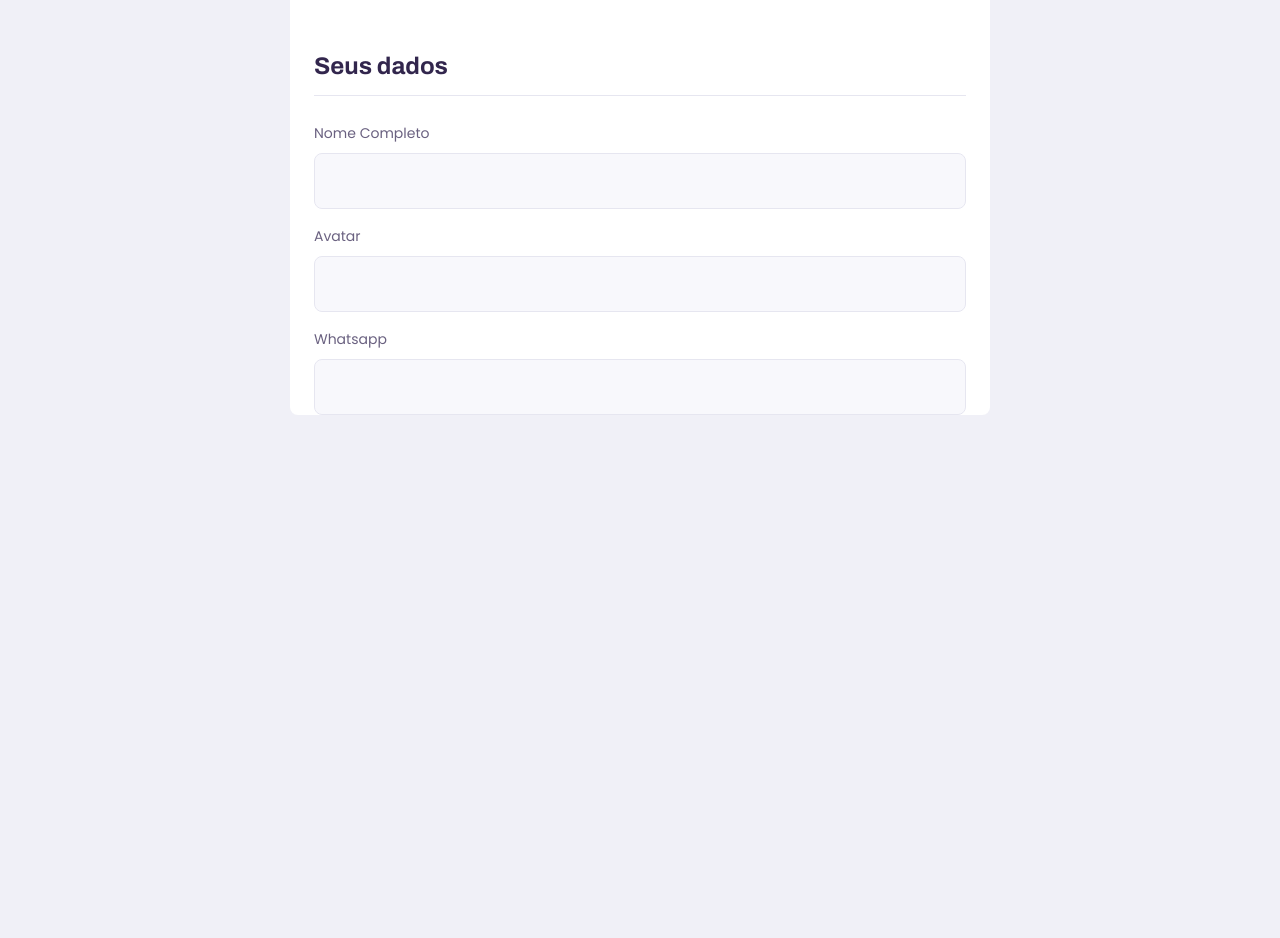
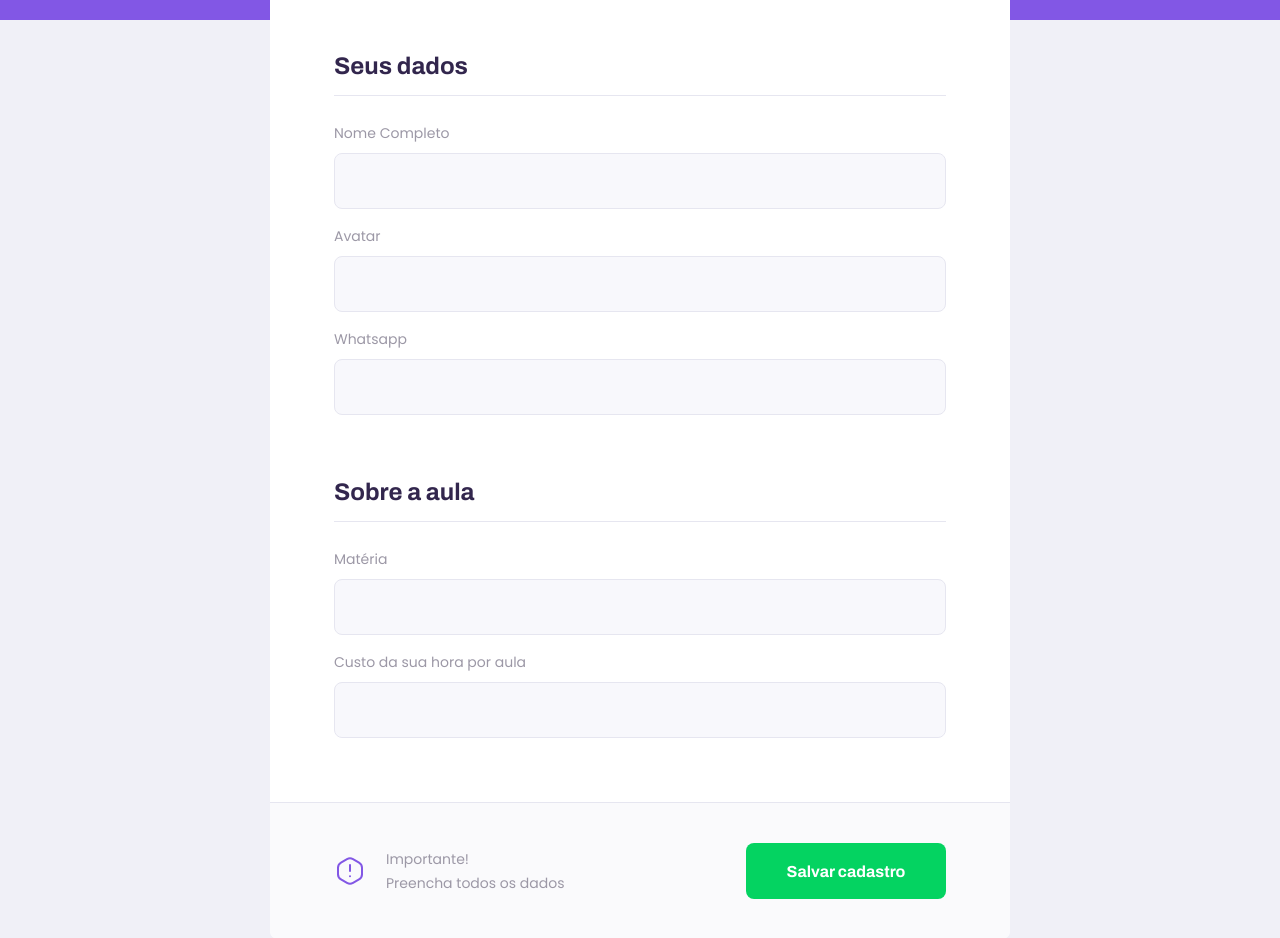
Before and after one commit to henriquechavesm/proffy-booster, a React (Create React App) app in the folder web/: page /teach in a window 1280 px wide. Shown: the part 320-1258 px from the top of the page. Before the commit the page ends 800 px from the top, so only its background shows below. Built offline with nearby package versions, Linux system fonts and the light colour scheme.

Commit message:
Create first two fieldsets of TeacherForm

```diff
--- a/web/src/pages/TeacherForm/index.tsx
+++ b/web/src/pages/TeacherForm/index.tsx
@@ -1,6 +1,9 @@
 import React from "react";
 
 import PageHeader from "../../components/PageHeader";
+import Input from "../../components/Input";
+
+import warningIcon from "../../assets/images/icons/warning.svg"
 
 import "./styles.css";
 
@@ -15,19 +18,25 @@
       <main>
         <fieldset>
           <legend>Seus dados</legend>
-          <div className="input-block">
-            <label htmlFor="name">Nome Completo</label>
-            <input type="text" id="name" />
-          </div>
-          <div className="input-block">
-            <label htmlFor="avatar">Avatar</label>
-            <input type="text" id="avatar" />
-          </div>
-          <div className="input-block">
-            <label htmlFor="whatsapp">Whatsapp</label>
-            <input type="text" id="whatsapp" />
-          </div>
+          <Input name="name" label="Nome Completo" />
+          <Input name="avatar" label="Avatar" />
+          <Input name="whatsapp" label="Whatsapp" />
         </fieldset>
+        <fieldset>
+          <legend>Sobre a aula</legend>
+          <Input name="subject" label="Matéria" />
+          <Input name="cost" label="Custo da sua hora por aula" />
+        </fieldset>
+        <footer>
+          <p>
+            <img src={warningIcon} alt="Aviso importante"/>
+            Importante! <br />
+            Preencha todos os dados
+          </p>
+          <button type="button">
+            Salvar cadastro
+          </button>
+        </footer>
       </main>
     </div>
   );
--- a/web/src/pages/TeacherForm/styles.css
+++ b/web/src/pages/TeacherForm/styles.css
@@ -22,11 +22,11 @@
   padding: 0 2.4rem;
 }
 
-#page-teacher-form main fieldset + fieldset{
+#page-teacher-form main fieldset + fieldset {
   margin-top: 6.4rem;
 }
 
-#page-teacher-form main fieldset legend{
+#page-teacher-form main fieldset legend {
   font: 700 2.4rem Archivo;
   color: var(--color-text-title);
   margin-bottom: 2.4rem;
@@ -37,3 +37,78 @@
   padding-bottom: 1.6rem;
   border-bottom: 1px solid var(--color-line-in-white);
 }
+
+#page-teacher-form main label {
+    color: var(--color-text-complement);
+}
+
+#page-teacher-form main footer {
+  padding: 4rem 2.4rem;
+  background: var(--color-box-footer);
+  border-top: 1px solid var(--color-line-in-white);
+  margin-top: 6.4rem;
+}
+
+#page-teacher-form main footer p {
+  display: flex;
+  align-items: center;
+  justify-content: center;
+  font-size: 1.4rem;
+  line-height: 2.4rem;
+  color: var(--color-text-complement);
+}
+
+#page-teacher-form main footer p img {
+  margin-right: 2rem;
+}
+
+#page-teacher-form main footer button {
+  width: 100%;
+  height: 5.6rem;
+  background: var(--color-secundary);
+  color: var(--color-button-text);
+  border: 0;
+  border-radius: 0.8rem;
+  cursor: pointer;
+  font: 700 1.6rem Archivo;
+  display: flex;
+  align-items: center;
+  justify-content: center;
+  text-decoration: none;
+  transition: background-color 0.2s;
+  margin-top: 3.2rem;
+}
+
+#page-teacher-form main footer button:hover {
+  background: var(--color-secundary-dark);
+}
+
+@media (min-width: 700px) {
+  #page-teacher-form {
+    max-width: 100vw;
+  }
+
+  #page-teacher-form .page-header .header-content {
+    margin-bottom: 0;
+  }
+
+  #page-teacher-form main fieldset {
+    padding: 0 6.4rem;
+  }
+
+  #page-teacher-form main footer {
+    padding: 4rem 6.4rem;
+    display: flex;
+    align-items: center;
+    justify-content: space-between;
+  }
+
+  #page-teacher-form main footer p {
+    justify-content: space-between;
+  }
+
+  #page-teacher-form main footer button {
+      width: 20rem;
+      margin-top: 0;
+  }
+}
```
Lines whose indentation alone changed are shown as unchanged.
